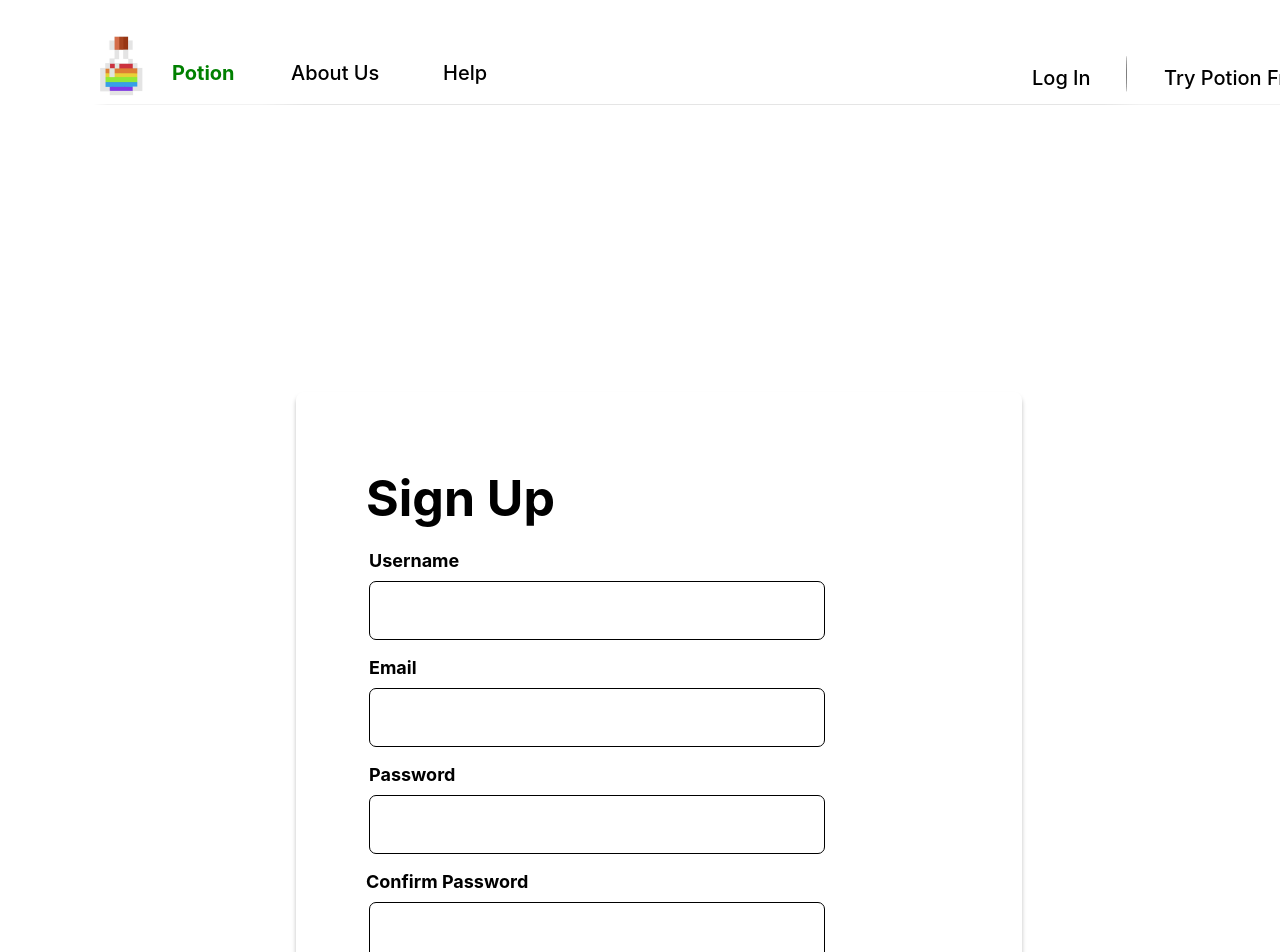
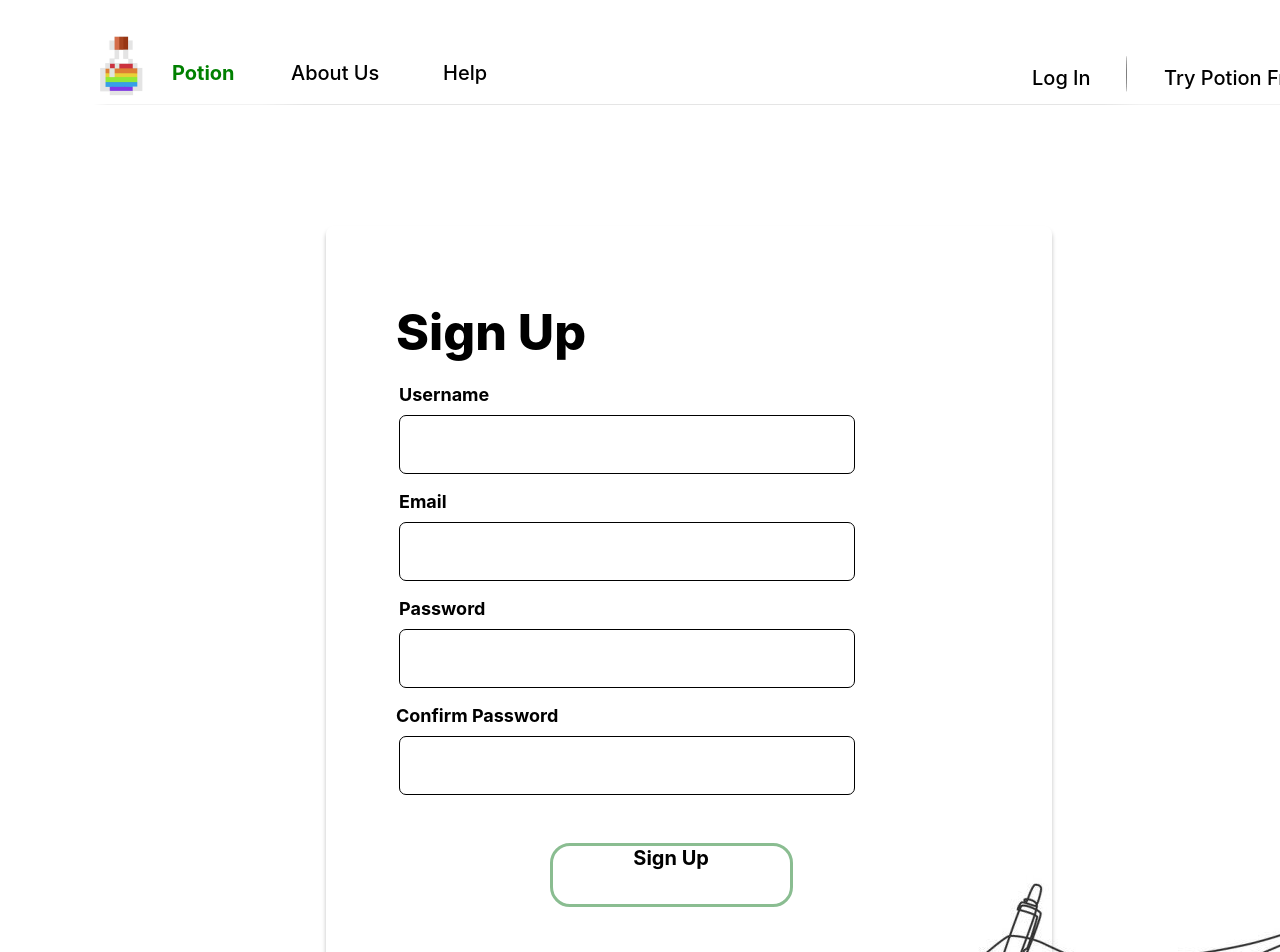
Before and after one commit to cchun01/Potion, a React (Create React App) app in the folder react-frontend/: page /try-notion-free in a window 1280 px wide. Shown: the top 952 px of the page. Built offline with nearby package versions, Linux system fonts and the light colour scheme.

Commit message:
Ran prettier

```diff
--- a/react-frontend/src/App.css
+++ b/react-frontend/src/App.css
@@ -6,16 +6,15 @@
   width: 1440px;
 }
 
- .nav-bar {
+.nav-bar {
   align-items: flex-end;
   background-color: rgb(255, 255, 255);
   display: flex;
   height: 109px;
   left: 0;
-  min-width: 1440px;
   padding: 0 81px;
   position: fixed;
-  top: 0;
+  width: 50%;
 }
 
 /* Rainbow potion icon */
@@ -36,7 +35,7 @@
   min-width: 325px;
 }
 
- .potion {
+.potion {
   cursor: pointer;
   letter-spacing: 0;
   min-height: 24px;
@@ -59,7 +58,7 @@
   font-size: 20px;
   font-style: normal;
   font-weight: 500;
-  color:rgb(0, 0, 0)
+  color: rgb(0, 0, 0);
 }
 
 .help {
@@ -72,7 +71,7 @@
   font-size: 20px;
   font-style: normal;
   font-weight: 500;
-  color:rgb(0, 0, 0)
+  color: rgb(0, 0, 0);
 }
 
 .text-1 {
@@ -93,7 +92,7 @@
   font-size: 20px;
   font-style: normal;
   font-weight: 500;
-  color:rgb(0, 0, 0)
+  color: rgb(0, 0, 0);
 }
 
 .try-potion-free {
@@ -106,7 +105,7 @@
   font-size: 20px;
   font-style: normal;
   font-weight: 500;
-  color:rgb(0, 0, 0)
+  color: rgb(0, 0, 0);
 }
 
 /* Vertical line between login and try potion free */
--- a/react-frontend/src/LogIn.css
+++ b/react-frontend/src/LogIn.css
@@ -22,7 +22,7 @@
   margin-left: 85px;
   margin-top: -110px;
   min-width: 1237px;
-  padding-bottom: 100px;
+  padding-bottom: 10px;
 }
 
 /* Copytight Icon */
--- a/react-frontend/src/SignInBox.css
+++ b/react-frontend/src/SignInBox.css
@@ -13,6 +13,8 @@
   width: 586px;
   font-size: 20px;
 }
+
+/* shift command p, format document */
 
 /* Email box */
 .overlap-group1 {
@@ -62,7 +64,7 @@
   box-sizing: border-box;
   border-radius: 20px;
   margin-left: 480px;
-  color: #ffffff
+  color: #ffffff;
 }
 
 .flex-row {
@@ -73,13 +75,13 @@
   margin-right: 4px;
   margin-top: 10px;
   min-width: 428px;
-  color: #B0B0B0B0
+  color: #b0b0b0b0;
 }
 
 .line-7 {
   height: 1px;
   width: 240px;
-  color: #B0B0B0B0
+  color: #b0b0b0b0;
 }
 
 .or {
@@ -87,7 +89,7 @@
   margin-left: 12px;
   min-height: 20px;
   min-width: 21px;
-  color: #B0B0B0B0;
+  color: #b0b0b0b0;
   font-family: var(--font-family-montserrat);
   font-size: 20px;
   font-style: normal;
@@ -97,7 +99,7 @@
   height: 1px;
   margin-left: 17px;
   width: 240px;
-  color: #B0B0B0B0
+  color: #b0b0b0b0;
 }
 
 .overlap-group2 {
--- a/react-frontend/src/SignUp.css
+++ b/react-frontend/src/SignUp.css
@@ -1,18 +1,20 @@
+/* Sign up button */
 .submitSign {
-  position: absolute;
+  position: relative;
   width: 243px;
   height: 64px;
   left: 40%;
   top: 65%;
 
-  background: #96c498;
+  background: #ffffff;
   font-family: var(--font-family-montserrat);
-  font-size: 30px;
+  font-size: 20px;
   font-weight: bold;
-  color: black;
+  color: rgb(0, 0, 0);
   text-align: center;
   box-sizing: border-box;
-  border-radius: 10px;
+  border-radius: 20px;
+  border: 3px solid rgb(138, 189, 145);
 }
 
 .errorMessage {
@@ -24,7 +26,8 @@
   color: red;
 }
 
-.div1 {
+
+/* .div1 {
   display: flex;
   flex-direction: row;
   justify-content: center;
@@ -35,17 +38,18 @@
 .div1 > * {
   flex-shrink: 0;
   pointer-events: auto;
-}
+} */
 
 .div2 {
   height: 949px;
   margin-right: -34px;
-  margin-top: 283px;
+  margin-top: 117px;
   position: relative;
   width: 1374px;
   z-index: 2;
 }
 
+/* Pen drawing */
 .outlineImage {
   height: 382px;
   left: 674px;
@@ -59,13 +63,14 @@
   background-color: var(--white);
   border-radius: 7px;
   height: 55px;
-  left: 399px;
+  margin-left: 399px;
   position: absolute;
   top: 189px;
   width: 432px;
   border: 1px solid black;
   padding-left: 20px;
 }
+
 .emailBox {
   background-color: var(--white);
   border-radius: 7px;
@@ -143,7 +148,7 @@
 }
 
 .signUpForm {
-  align-items: flex-start;
+  align-self: center;
   background-color: var(--white);
   border-radius: 8px;
   box-shadow: 0px 4px 4px #00000040;
@@ -159,10 +164,12 @@
 
 .signUpHeader {
   height: 61px;
-  width: 209px;
+  width: 185px;
   letter-spacing: 0;
   width: 207px;
   font-size: 50px;
-  font-weight: bold;
+  font-weight: 800;
   font-family: var(--font-family-montserrat);
+  font-style: normal;
+  color: var(--black);
 }
--- a/react-frontend/src/Text222.css
+++ b/react-frontend/src/Text222.css
@@ -2,7 +2,6 @@
   height: 61px;
   width: 187px;
   margin-left: 57px;
-
 }
 
 .sign-in-1 {
```
Also changed, not shown: react-frontend/src/ShowPassword.css (indentation only).
